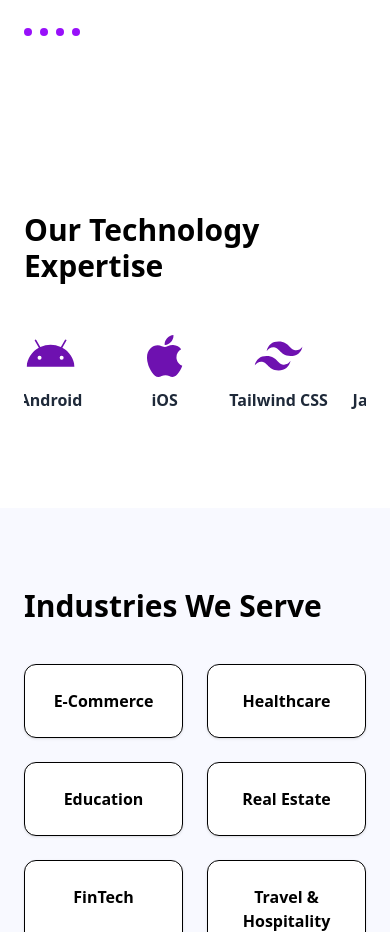
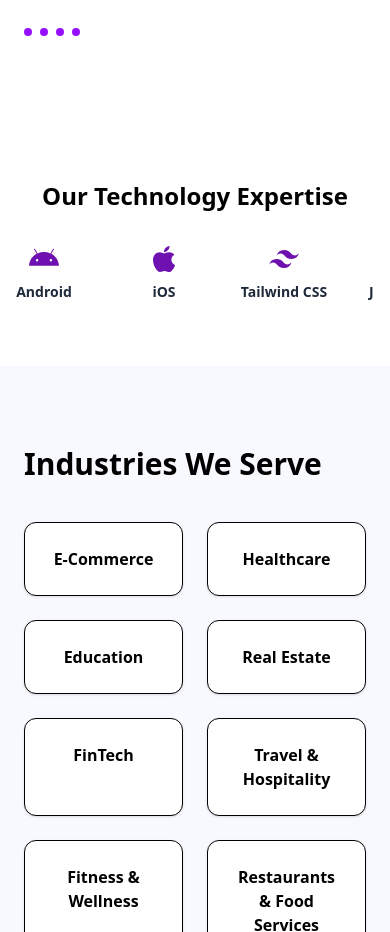
Before and after one commit to Shahab-16/DevXcops, a React (Vite) app in the folder client/: page / in a window 390 px wide. Shown: the part 3200-4132 px from the top of the page. Built offline with nearby package versions, Linux system fonts and the light colour scheme.

Commit message:
made responsive

```diff
--- a/client/src/components/TechStacks.jsx
+++ b/client/src/components/TechStacks.jsx
@@ -57,13 +57,9 @@ const TechStack = () => {
     { icon: <SiFlutter />, label: "Flutter" },
     { icon: <FaAndroid />, label: "Android" },
     { icon: <FaApple />, label: "iOS" },
-
-    // Web & styling
     { icon: <SiTailwindcss className="text-purple-800" />, label: "Tailwind CSS" },
     { icon: <SiJavascript />, label: "JavaScript" },
     { icon: <SiTypescript />, label: "TypeScript" },
-
-    // Backend
     { icon: <SiNodedotjs />, label: "Node.js" },
     { icon: <SiExpress />, label: "Express.js" },
     { icon: <FaPhp />, label: "PHP" },
@@ -72,8 +68,6 @@ const TechStack = () => {
     { icon: <SiFastapi />, label: "FastAPI" },
     { icon: <SiGraphql />, label: "GraphQL" },
     { icon: <FaPython />, label: "Python" },
-
-    // Databases
     { icon: <SiMongodb />, label: "MongoDB" },
     { icon: <SiMysql />, label: "MySQL" },
     { icon: <SiPostgresql />, label: "PostgreSQL" },
@@ -81,17 +75,15 @@ const TechStack = () => {
     { icon: <SiFirebase />, label: "Firebase" },
     { icon: <SiSupabase />, label: "Supabase" },
     { icon: <SiPrisma />, label: "Prisma ORM" },
-
-    // DevOps & Tools
     { icon: <FaDocker />, label: "Docker" },
     { icon: <SiKubernetes />, label: "Kubernetes" },
     { icon: <FaGitAlt />, label: "Git" },
   ];
 
   return (
-    <section className="py-20 bg-white">
-      <div className="max-w-7xl mx-auto px-6">
-        <h2 className="text-3xl mx-auto font-bold text-black mb-12">
+    <section className="py-12 md:py-20 bg-white">
+      <div className="max-w-7xl mx-auto px-4 sm:px-6">
+        <h2 className="text-2xl sm:text-3xl md:text-4xl font-bold text-black mb-8 md:mb-12 text-center">
           Our Technology Expertise
         </h2>
 
@@ -99,8 +91,12 @@ const TechStack = () => {
           {techs.map((item, index) => (
             <div key={index} className="flex justify-center">
               <div className="flex flex-col items-center text-gray-800">
-                <div className="text-5xl text-purple-800">{item.icon}</div>
-                <p className="mt-2 font-semibold">{item.label}</p>
+                <div className="text-3xl sm:text-4xl md:text-5xl text-purple-800">
+                  {item.icon}
+                </div>
+                <p className="mt-2 text-sm sm:text-base font-semibold">
+                  {item.label}
+                </p>
               </div>
             </div>
           ))}
```
